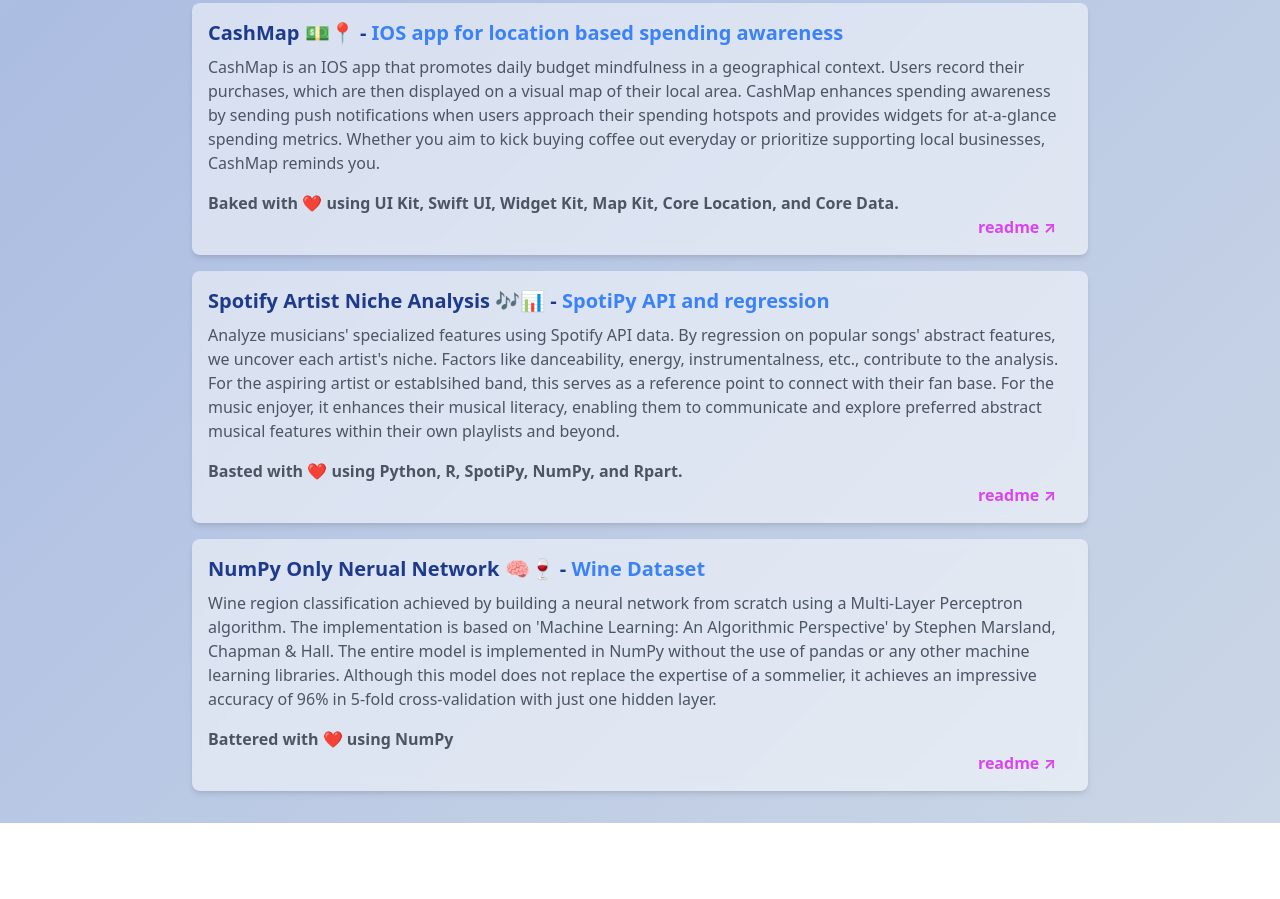
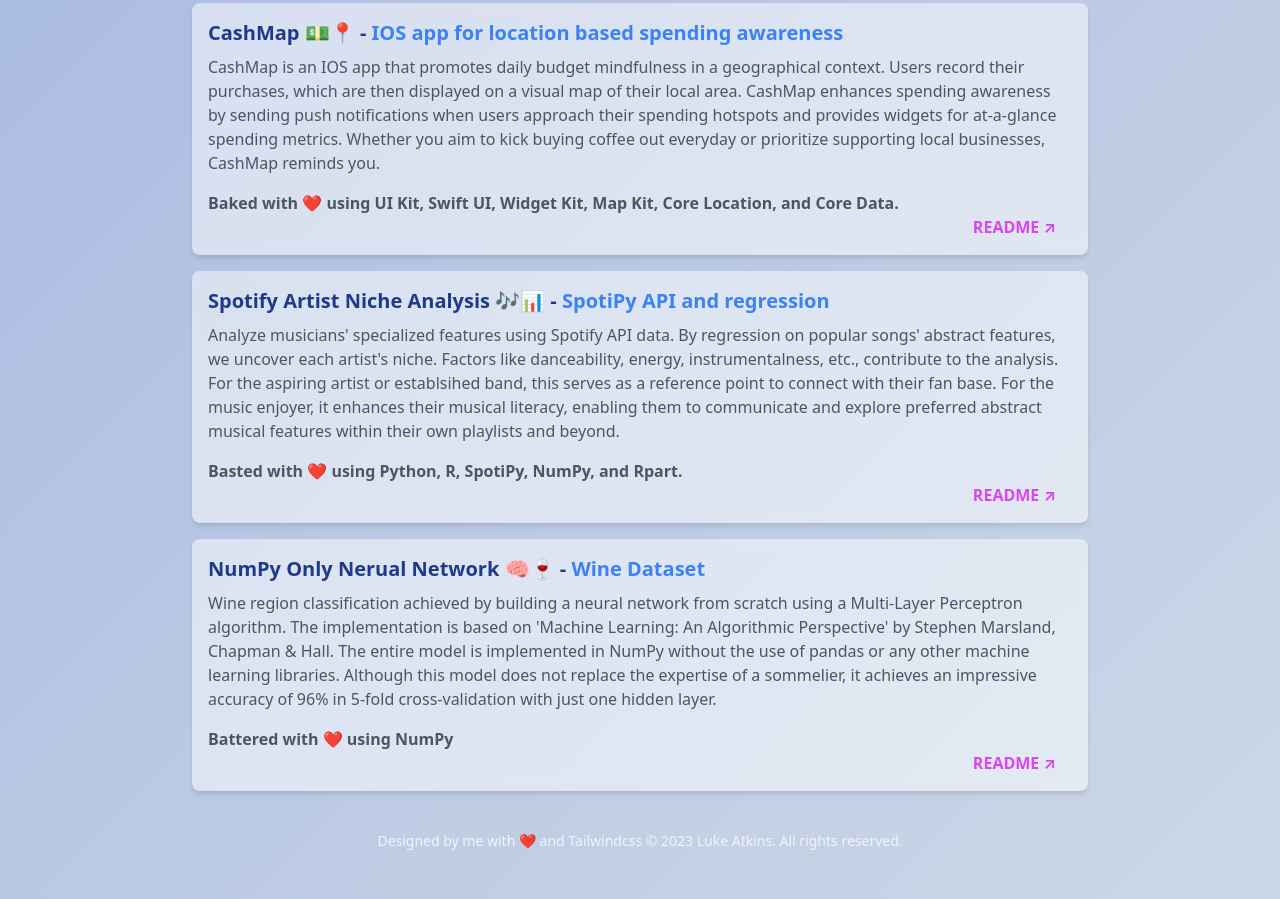
Before and after one commit to lukeaal/lukeaal.github.io, a website: page index.html in a window 1280 px wide. Shown: the part 749-1648 px from the top of the page. Before the commit the page ends 1572 px from the top, so only its background shows below. Drawn offline with nearby package versions, Linux system fonts and the light colour scheme.

Commit message:
footer and capitalized reame

```diff
--- a/index.html
+++ b/index.html
@@ -113,7 +113,7 @@
       </div>
     </div>
 
-    <section class="max-w-4xl mx-auto">
+    <section class="max-w-4xl mx-auto mb-6">
       <h2 class="text-3xl font-bold mb-4 project-heading text-blue-900">Projects</h2>
       <div class="grid grid-cols-1 gap-4">
         <!-- Cashmap ios app -->
@@ -130,7 +130,7 @@
           <div class="mt-4"></div>
           <p class="text-gray-600 justify-start font-semibold">Baked with ❤️ using UI Kit, Swift UI, Widget Kit, Map Kit, Core Location, and Core Data.</p>
           <div class="flex justify-end">
-            <a href="mailto:&#x6c;&#x75;&#x6b;&#x65;&#x61;&#x74;&#x6b;&#x69;&#x40;&#x69;&#x75;&#x2e;&#x65;&#x64;&#x75;" class="after-dash font-bold hover:text-blue-700 mx-4" target = "_blank">readme &#8599;</a>
+            <a href="mailto:&#x6c;&#x75;&#x6b;&#x65;&#x61;&#x74;&#x6b;&#x69;&#x40;&#x69;&#x75;&#x2e;&#x65;&#x64;&#x75;" class="after-dash font-bold hover:text-blue-700 mx-4" target = "_blank">README &#8599;</a>
           </div>
         </div>
          <!--Spotify Artist Niche Analysis - Spotipy API and Regression-->
@@ -147,7 +147,7 @@
           <div class="mt-4"></div>
           <p class="text-gray-600 justify-start font-semibold">Basted with ❤️ using Python, R, SpotiPy, NumPy, and Rpart.</p>
           <div class="flex justify-end">
-            <a href="mailto:&#x6c;&#x75;&#x6b;&#x65;&#x61;&#x74;&#x6b;&#x69;&#x40;&#x69;&#x75;&#x2e;&#x65;&#x64;&#x75;" class="after-dash font-bold hover:text-blue-700 mx-4" target = "_blank">readme &#8599;</a>
+            <a href="mailto:&#x6c;&#x75;&#x6b;&#x65;&#x61;&#x74;&#x6b;&#x69;&#x40;&#x69;&#x75;&#x2e;&#x65;&#x64;&#x75;" class="after-dash font-bold hover:text-blue-700 mx-4" target = "_blank">README &#8599;</a>
           </div>
         </div>
 
@@ -166,12 +166,18 @@
           <div class="mt-4"></div>
           <p class="text-gray-600 justify-start font-semibold">Battered with ❤️ using NumPy</p>
           <div class="flex justify-end">
-            <a href="mailto:&#x6c;&#x75;&#x6b;&#x65;&#x61;&#x74;&#x6b;&#x69;&#x40;&#x69;&#x75;&#x2e;&#x65;&#x64;&#x75;" class="after-dash font-bold hover:text-blue-700 mx-4" target = "_blank">readme &#8599;</a>
+            <a href="mailto:&#x6c;&#x75;&#x6b;&#x65;&#x61;&#x74;&#x6b;&#x69;&#x40;&#x69;&#x75;&#x2e;&#x65;&#x64;&#x75;" class="after-dash font-bold hover:text-blue-700 mx-4" target = "_blank">README &#8599;</a>
           </div>
         </div>
 
       </div>
     </section>
+
+    <footer class="text-gray-100 py-4">
+      <div class="container mx-auto text-center">
+        <p class="text-sm">Designed by me with ❤️ and Tailwindcss © 2023 Luke Atkins. All rights reserved.</p>
+      </div>
+    </footer>
   </div>
 </body>
 </html>
```
